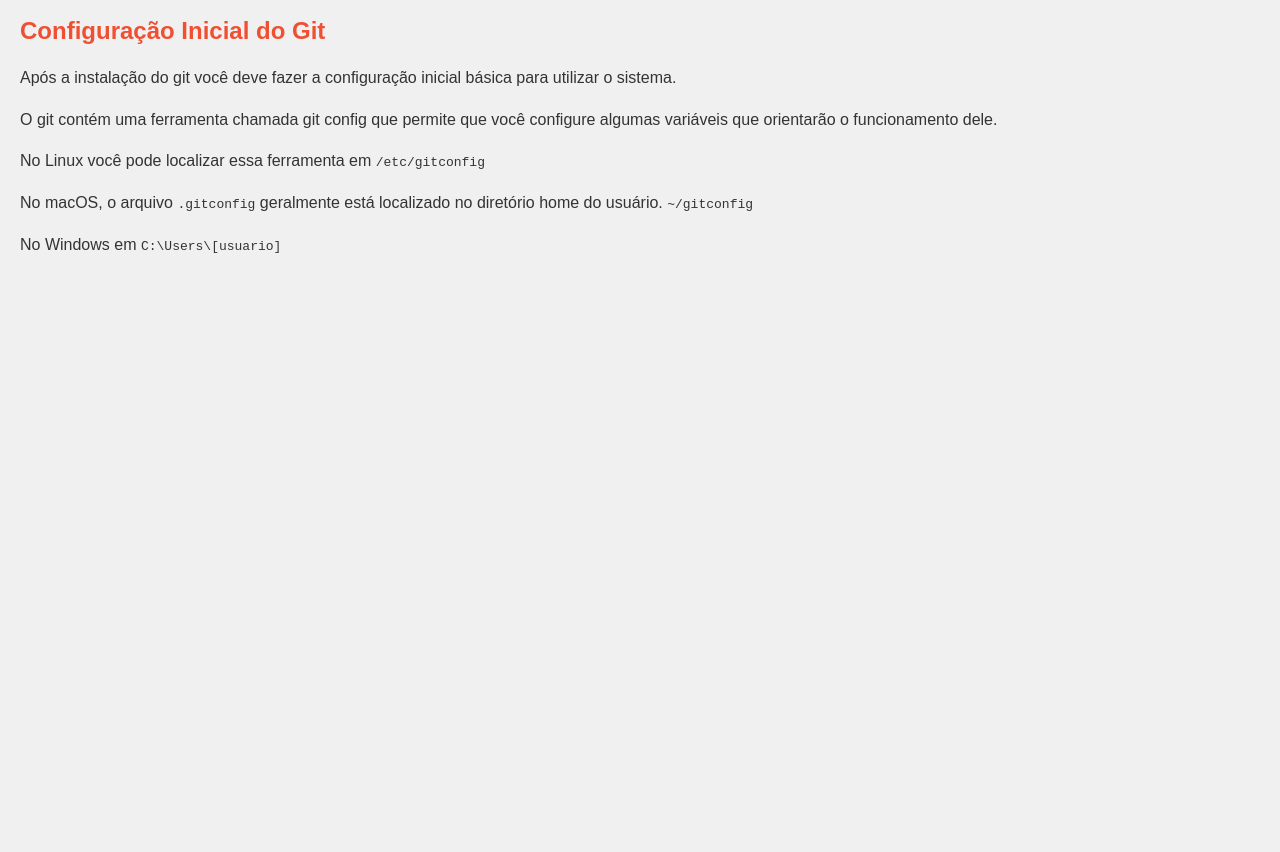
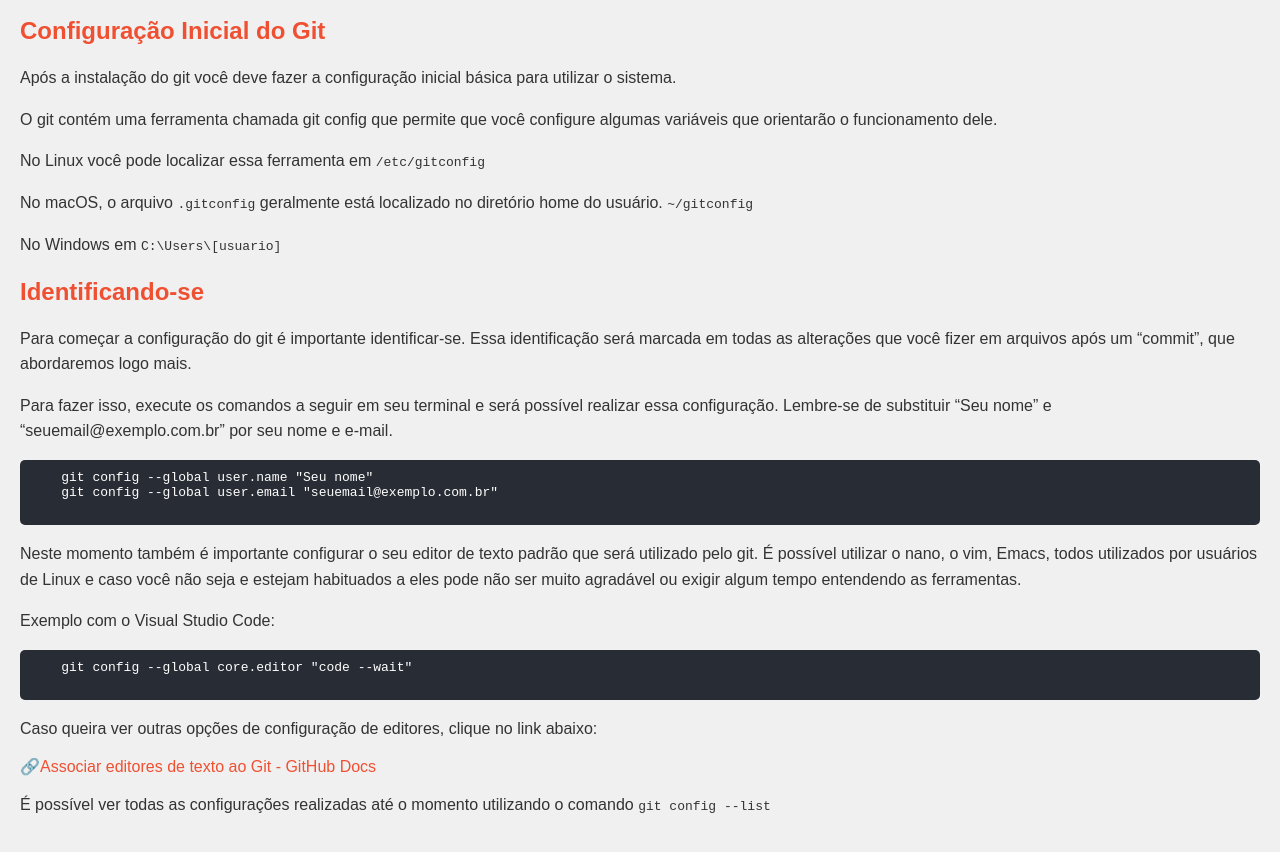
Before and after one commit to isl002git/software_livre, a plain HTML site: page index.html in a window 1280 px wide. Shown: the part 1130-1982 px from the top of the page. Before the commit the page ends 1424 px from the top, so only its background shows below. Drawn offline with Linux system fonts and the light colour scheme.

Commit message:
Adição do trecho 'Identificando-se'

```diff
--- a/index.html
+++ b/index.html
@@ -72,5 +72,21 @@
     <p>No Linux você pode localizar essa ferramenta em <code>/etc/gitconfig</code></p>
     <p>No macOS, o arquivo <code>.gitconfig</code> geralmente está localizado no diretório home do usuário. <code>~/gitconfig</code></p>
     <p>No Windows em <code>C:\Users\[usuario]</code></p>
+
+    <h2>Identificando-se</h2>
+    <p>Para começar a configuração do git é importante identificar-se. Essa identificação será marcada em todas as alterações que você fizer em arquivos após um “commit”, que abordaremos logo mais.</p>
+    <p>Para fazer isso, execute os comandos a seguir em seu terminal e será possível realizar essa configuração. Lembre-se de substituir “Seu nome” e “seuemail@exemplo.com.br” por seu nome e e-mail.</p>
+    <pre>
+    git config --global user.name "Seu nome"
+    git config --global user.email "seuemail@exemplo.com.br"
+    </pre>
+    <p>Neste momento também é importante configurar o seu editor de texto padrão que será utilizado pelo git. É possível utilizar o nano, o vim, Emacs, todos utilizados por usuários de Linux e caso você não seja e estejam habituados a eles pode não ser muito agradável ou exigir algum tempo entendendo as ferramentas.</p>
+    <p>Exemplo com o Visual Studio Code:</p>
+    <pre>
+    git config --global core.editor "code --wait"
+    </pre>
+    <p>Caso queira ver outras opções de configuração de editores, clique no link abaixo:</p>
+    <a href="https://docs.github.com/en/get-started/getting-started-with-git/associating-text-editors-with-git" target="_blank">🔗Associar editores de texto ao Git - GitHub Docs</a>
+    <p>É possível ver todas as configurações realizadas até o momento utilizando o comando <code>git config --list</code></p>
 </body>
 </html>
```
